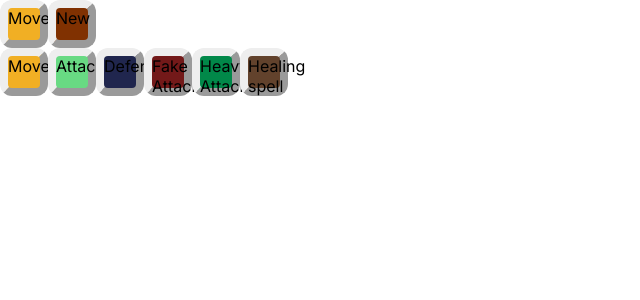
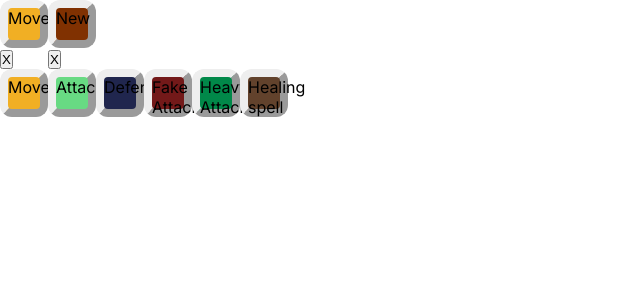
Before and after one commit to Palomia/gmtk-2023, a Next.js app: page / in a window 1280 px wide. Shown: the top 300 px of the page, without its empty margins (0-640 px from the left). Built offline with nearby package versions, Linux system fonts and the light colour scheme.

Commit message:
Add delete action

```diff
--- a/src/app/ActionSequence.tsx
+++ b/src/app/ActionSequence.tsx
@@ -7,6 +7,11 @@ function ActionSequence() {
   //state
   const [sequence, setSequence] = useState([{ name: 'Move' }, { name: 'New' }]);
   //comportement
+  const handleDelete = (name: string) => {
+    setSequence((sequence) =>
+      sequence.filter((action) => action.name !== name)
+    );
+  };
 
   //render
   return (
@@ -14,6 +19,7 @@ function ActionSequence() {
       {sequence.map((action) => (
         <li key={action.name}>
           <Action name={action.name} />
+          <button onClick={() => handleDelete(action.name)}>X</button>
         </li>
       ))}
     </ul>
```
